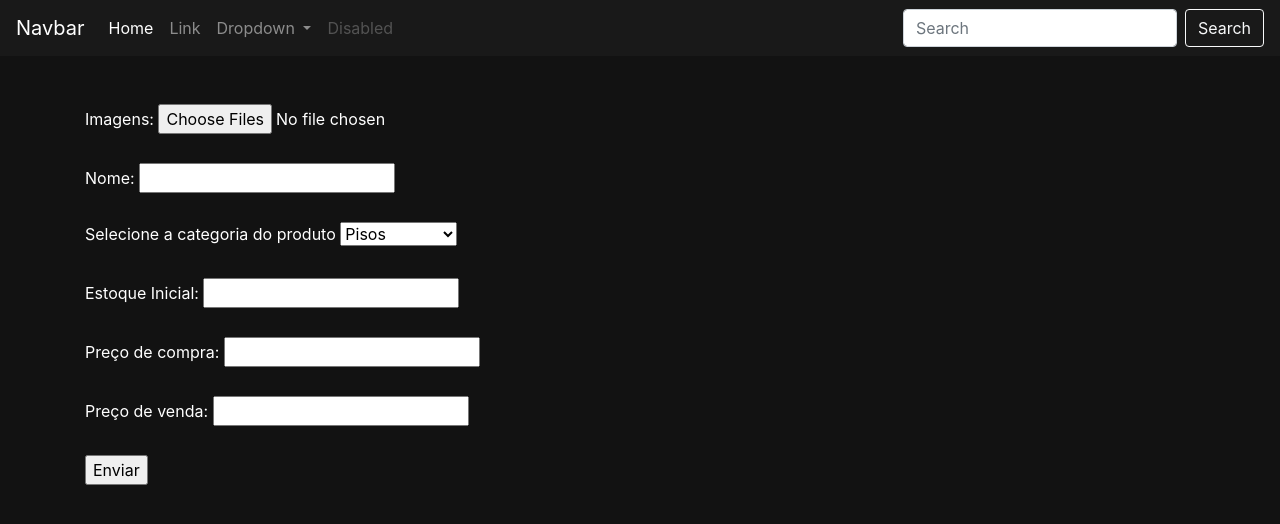
After one commit to hlruffo/loja, a Django app: page /estoque/add_produto/ in a window 1280 px wide. The commit adds this page. Shown: the top 524 px of the page. Run offline with Django 3.2, Linux system fonts and the light colour scheme; data comes from the database, SQL or seed files in the repository; both versions use the stored data as it was after the commit.

Commit message:
Refazendo aula 4

```diff
--- a/estoque/models.py
+++ b/estoque/models.py
@@ -26,3 +26,8 @@ class Produto(models.Model):
     def lucro(self):
         lucro = self.preco_venda - self.preco_compra
         return (lucro * 100)/self.preco_compra
+
+
+class Imagem(models.Model):
+    imagem = models.ImageField(upload_to="imagem_produto")
+    produto = models.ForeignKey(Produto, on_delete=models.CASCADE)
--- /dev/null
+++ b/estoque/templates/add_produto.html
@@ -0,0 +1,41 @@
+{% extends 'base.html' %}
+{% block 'body' %}
+<div class="container mt-5">
+    <form action="{% url 'add_produto' %}" method="POST" enctype="multipart/form-data">
+        {% csrf_token %}
+        <label>Imagens:</label>
+        <input type="file" name="imagens" multiple>
+        <br>
+        <br>
+        <label>Nome:</label>
+        <input type="text" name="nome">
+        <br>
+        <br>
+        <label>Selecione a categoria do produto</label>
+        <select name="categoria">
+            {% for categoria in  categoria %}
+            <option value="{{categoria.id}}">{{categoria.titulo}}</option>
+            {% endfor %}
+        </select>
+        <br>
+        <br>
+        <label>Estoque Inicial:</label>
+        <input type="number" name="quantidade">
+        <br>
+        <br>
+        <label>Preço de compra:</label>
+        <input type="number" name="preco_compra">
+        <br>
+        <br>
+        <label>Preço de venda:</label>
+        <input type="number" name="preco_venda">
+        <br>
+        <br>
+
+        <input type="submit" value="Enviar">
+
+
+    </form>
+</div>
+
+{% endblock 'body' %}
--- /dev/null
+++ b/estoque/urls.py
@@ -0,0 +1,9 @@
+
+from django.urls import path
+
+from . import views
+
+urlpatterns = [
+
+    path('add_produto/', views.add_produto, name="add_produto")
+]
--- a/estoque/views.py
+++ b/estoque/views.py
@@ -1,3 +1,21 @@
+from django.http import HttpResponse
 from django.shortcuts import render
 
+from .models import Categoria
+
+
 # Create your views here.
+def add_produto(request):
+    if request.method == "GET":
+        categoria = Categoria.objects.all()
+        return render(request, 'add_produto.html', {'categoria': categoria})
+    elif request.method == "POST":
+        nome = request.POST.get('nome')
+        categoria = request.POST.get('categoria')
+        quantidade = request.POST.get('quantidade')
+        preco_compra = request.POST.get('preco_compra')
+        preco_venda = request.POST.get('preco_venda')
+        imagens = request.FILES
+
+        print(imagens)
+        return HttpResponse("OK")
--- a/loja/urls.py
+++ b/loja/urls.py
@@ -20,7 +20,8 @@ from django.urls import include, path
 
 urlpatterns = [
     path('admin/', admin.site.urls),
-    path('auth/', include('usuarios.urls'))
+    path('auth/', include('usuarios.urls')),
+    path('estoque/', include('estoque.urls'))
 ]
 
 urlpatterns + static(settings.STATIC_URL, document_root=settings.STATIC_ROOT)
--- a/usuarios/templates/cadastrar_vendedor.html
+++ b/usuarios/templates/cadastrar_vendedor.html
@@ -4,7 +4,7 @@
 
         {% if messages %}
         {% for message in messages %}
-            <div class="alert {{message.tags}}">{{message}} Aqui</div>
+            <div class="alert {{message.tags}}">{{message}}</div>
             {% endfor %}
         {% endif %}
 
```
Also changed, not shown: db.sqlite3, estoque/migrations/0001_initial.py (added).
